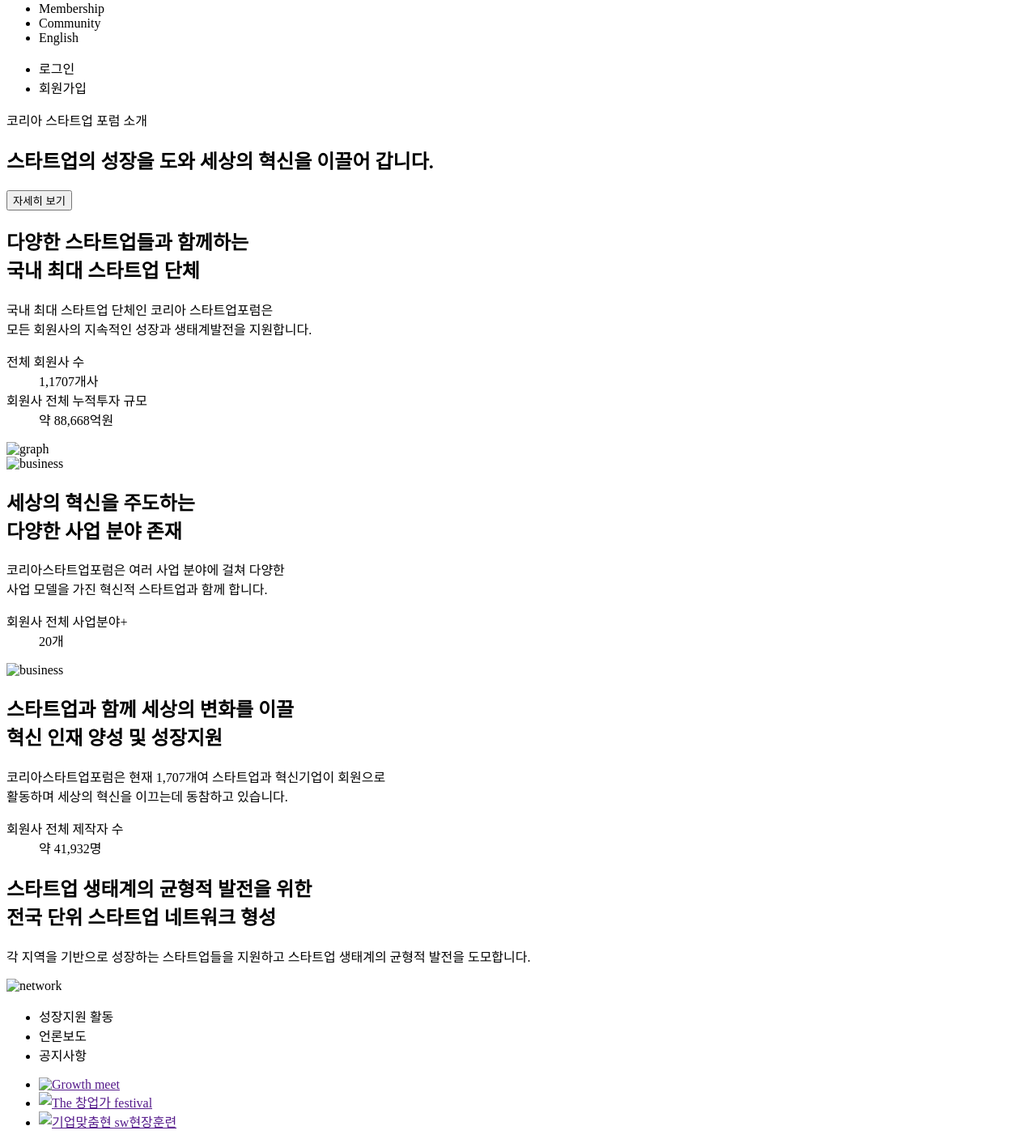
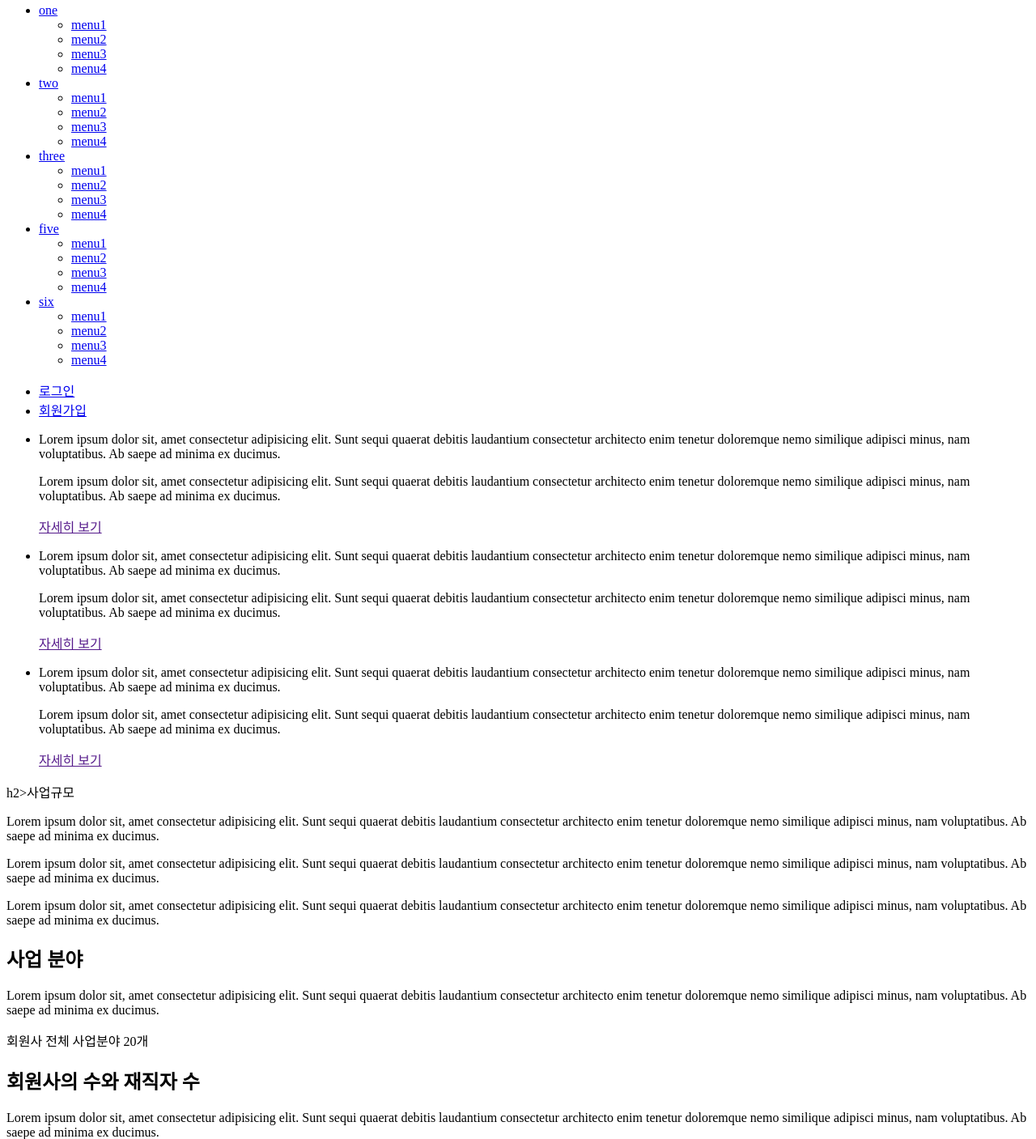
Before and after one commit to yoojin-park19/Frontend, a plain HTML site: page 과제/example2.html in a window 1280 px wide. Shown: the part 76-1483 px from the top of the page at 81% size. Drawn offline with Linux system fonts and the light colour scheme.

Commit message:
Add files via upload

```diff
--- a/과제/example2.html
+++ b/과제/example2.html
@@ -4,127 +4,223 @@
     <meta charset="UTF-8">
     <meta http-equiv="X-UA-Compatible" content="IE=edge">
     <meta name="viewport" content="width=device-width, initial-scale=1.0">
-    <title></title>
+    <title>hello world</title>
 </head>
 <body>
+    <h1>hello world</h1>
+    <nav>
+        <ul>
+            <li><a href="#">one</a>
+                <ul>
+                    <li><a href="#">menu1</a></li>
+                    <li><a href="#">menu2</a></li>
+                    <li><a href="#">menu3</a></li>
+                    <li><a href="#">menu4</a></li>
+                </ul>
+            </li>
+            <li><a href="#">two</a>
+                <ul>
+                    <li><a href="#">menu1</a></li>
+                    <li><a href="#">menu2</a></li>
+                    <li><a href="#">menu3</a></li>
+                    <li><a href="#">menu4</a></li>
+                </ul>
+            </li>
+            <li><a href="#">three</a>
+                <ul>
+                    <li><a href="#">menu1</a></li>
+                    <li><a href="#">menu2</a></li>
+                    <li><a href="#">menu3</a></li>
+                    <li><a href="#">menu4</a></li>
+                </ul>
+            </li>
+            <li><a href="#">five</a>
+                <ul>
+                    <li><a href="#">menu1</a></li>
+                    <li><a href="#">menu2</a></li>
+                    <li><a href="#">menu3</a></li>
+                    <li><a href="#">menu4</a></li>
+                </ul>
+            </li>
+            <li><a href="#">six</a>
+                <ul>
+                    <li><a href="#">menu1</a></li>
+                    <li><a href="#">menu2</a></li>
+                    <li><a href="#">menu3</a></li>
+                    <li><a href="#">menu4</a></li>
+                </ul>
+            </li>
+        </ul>
+        <ul>
+            <li><a href="#">로그인</a></li>
+            <li><a href="#">회원가입</a></li>
+        </ul>
+    </nav>
     <header>
-        <div class="logo"><img src="" alt="logo"></div>
         <ul>
-            <li>Forum</li>
-            <li>News</li>
-            <li>Membership</li>
-            <li>Community</li>
-            <li>English</li>
-        </ul class="login">
-        <ul>
-            <li>로그인</li>
-            <li>회원가입</li>
+            <!-- slide 1 -->
+            <li>
+                <p>Lorem ipsum dolor sit, amet consectetur adipisicing elit. Sunt sequi quaerat debitis laudantium consectetur architecto enim tenetur doloremque nemo similique adipisci minus, nam voluptatibus. Ab saepe ad minima ex ducimus.</p>
+
+                <p>
+                    Lorem ipsum dolor sit, amet consectetur adipisicing elit. Sunt sequi quaerat debitis laudantium consectetur architecto enim tenetur doloremque nemo similique adipisci minus, nam voluptatibus. Ab saepe ad minima ex ducimus.
+                </p>
+                <a href="">자세히 보기</a>
+            </li>
+            <!-- slide 2 -->
+            <li>
+                <p>
+                    Lorem ipsum dolor sit, amet consectetur adipisicing elit. Sunt sequi quaerat debitis laudantium consectetur architecto enim tenetur doloremque nemo similique adipisci minus, nam voluptatibus. Ab saepe ad minima ex ducimus.
+                </p>
+                <p>
+                    Lorem ipsum dolor sit, amet consectetur adipisicing elit. Sunt sequi quaerat debitis laudantium consectetur architecto enim tenetur doloremque nemo similique adipisci minus, nam voluptatibus. Ab saepe ad minima ex ducimus.
+                </p>
+                <a href="">자세히 보기</a>
+            </li>
+            <!-- slide 3 -->
+            <li>
+            <p>Lorem ipsum dolor sit, amet consectetur adipisicing elit. Sunt sequi quaerat debitis laudantium consectetur architecto enim tenetur doloremque nemo similique adipisci minus, nam voluptatibus. Ab saepe ad minima ex ducimus.</p>
+
+            <p>
+                Lorem ipsum dolor sit, amet consectetur adipisicing elit. Sunt sequi quaerat debitis laudantium consectetur architecto enim tenetur doloremque nemo similique adipisci minus, nam voluptatibus. Ab saepe ad minima ex ducimus.
+            </p>
+            <a href="">자세히 보기</a>
+            </li>
         </ul>
     </header>
     <main>
-        <section>
-            <p>코리아 스타트업 포럼 소개</p>
-            <h1>스타트업의 성장을 도와 세상의 혁신을 이끌어 갑니다.</h1>
-            <button type="button">자세히 보기</button>
+        <section>h2>사업규모</h2>
+            <p>
+                Lorem ipsum dolor sit, amet consectetur adipisicing elit. Sunt sequi quaerat debitis laudantium consectetur architecto enim tenetur doloremque nemo similique adipisci minus, nam voluptatibus. Ab saepe ad minima ex ducimus.
+            </p>
+
+            <p>
+                Lorem ipsum dolor sit, amet consectetur adipisicing elit. Sunt sequi quaerat debitis laudantium consectetur architecto enim tenetur doloremque nemo similique adipisci minus, nam voluptatibus. Ab saepe ad minima ex ducimus.
+            </p>
+
+            <p>
+                Lorem ipsum dolor sit, amet consectetur adipisicing elit. Sunt sequi quaerat debitis laudantium consectetur architecto enim tenetur doloremque nemo similique adipisci minus, nam voluptatibus. Ab saepe ad minima ex ducimus.
+            </p>
         </section>
         <section>
-            <h2>다양한 스타트업들과 함께하는<br>
-                <strong>국내 최대 스타트업 단체</strong>
-            </h2>
+            <h2>사업 분야</h2>
             <p>
-                국내 최대 스타트업 단체인 코리아 스타트업포럼은<br>
-                모든 회원사의 지속적인 성장과 생태계발전을 지원합니다.
+                Lorem ipsum dolor sit, amet consectetur adipisicing elit. Sunt sequi quaerat debitis laudantium consectetur architecto enim tenetur doloremque nemo similique adipisci minus, nam voluptatibus. Ab saepe ad minima ex ducimus.
             </p>
-            <dl>
-                <dt>전체 회원사 수</dt>
-                <dd>1,1707개사</dd>
-                <dt>회원사 전체 누적투자 규모</dt>
-                <dd>약 88,668억원</dd>
-            </dl>
-            <img src="" alt="graph">
+            <p>
+                회원사 전체 사업분야
+                20개
+            </p>
         </section>
         <section>
-            <img src="" alt="business">
-            <h2>세상의 혁신을 주도하는<br>
-                <strong>다양한 사업 분야 존재</strong>
-            </h2>
+            <h2>회원사의 수와 재직자 수</h2>
             <p>
-                코리아스타트업포럼은 여러 사업 분야에 걸쳐 다양한<br>
-                사업 모델을 가진 혁신적 스타트업과 함께 합니다.
+                Lorem ipsum dolor sit, amet consectetur adipisicing elit. Sunt sequi quaerat debitis laudantium consectetur architecto enim tenetur doloremque nemo similique adipisci minus, nam voluptatibus. Ab saepe ad minima ex ducimus.
+
             </p>
-            <dl>
-                <dt>회원사 전체 사업분야+</dt>
-                <dd>20개</dd>
-            </dl>
+            <p>
+                Lorem ipsum dolor sit, amet consectetur adipisicing elit. Sunt sequi quaerat debitis laudantium consectetur architecto enim tenetur doloremque nemo similique adipisci minus, nam voluptatibus. Ab saepe ad minima ex ducimus.
+            </p>
         </section>
         <section>
-            <img src="" alt="business">
-            <h2>스타트업과 함께 세상의 변화를 이끌<br>
-                <strong>혁신 인재 양성 및 성장지원</strong>
-            </h2>
+            <h2>균형 발전 도모</h2>
             <p>
-                코리아스타트업포럼은 현재 1,707개여 스타트업과 혁신기업이 회원으로<br>
-                활동하며 세상의 혁신을 이끄는데 동참하고 있습니다.
+                Lorem ipsum dolor sit, amet consectetur adipisicing elit. Sunt sequi quaerat debitis laudantium consectetur architecto enim tenetur doloremque nemo similique adipisci minus, nam voluptatibus. Ab saepe ad minima ex ducimus.
             </p>
-            <dl>
-                <dt>회원사 전체 제작자 수</dt>
-                <dd>약 41,932명</dd>
-            </dl>
         </section>
         <section>
-            <h2>스타트업 생태계의 균형적 발전을 위한<br>
-                <strong>전국 단위 스타트업 네트워크 형성</strong>
-            </h2>
-            <p>
-                각 지역을 기반으로 성장하는 스타트업들을 지원하고 스타트업 생태계의 균형적 발전을 도모합니다.
-            </p>
-            <img src="" alt="network">
+            <h2>회사소식</h2>
+            <article>
+                <h3>성장지원 활동</h3>
+                <ul>
+                    <li>
+                        <figure>
+                            <img src="" alt="">
+                            <figcaption></figcaption>
+                        </figure>
+                        <h4>제목</h4>
+                        <p>내용</p>
+                    </li>
+                    <li>
+                        <figure>
+                            <img src="" alt="">
+                            <figcaption></figcaption>
+                        </figure>
+                        <h4>제목</h4>
+                        <p>내용</p>
+                    </li>
+                    <li>
+                        <figure>
+                            <img src="" alt="">
+                            <figcaption></figcaption>
+                        </figure>
+                        <h4>제목</h4>
+                        <p>내용</p>
+                    </li>
+                </ul>
+            </article>
+            <article>
+                <h3>언론보도</h3>
+            </article>
+            <article>
+                <h3>공지사항</h3>
+            </article>
         </section>
-        <article>
-            <ul>
-                <li>성장지원 활동</li>
-                <li>언론보도</li>
-                <li>공지사항</li>
-            </ul>
-            <ul>
-                <li>
-                   <a href="">
-                        <img src="" alt="Growth meet">
-                   </a>
-                </li>
-                <li>
-                    <a href="">
-                         <img src="" alt="The 창업가 festival">
-                    </a>
-                 </li>
-                 <li>
-                    <a href="">
-                         <img src="" alt="기업맞춤현 sw현장훈련">
-                    </a>
-                 </li>
-            </ul>
-        </article>
     </main>
     <footer>
-        <div class="logo"><img src="" alt="logo"></div>
-        <div>
-            <address>06628 서울특별시 서초구 강남대로 311 드림플러스 강남 1018호</address>
-            <p>hi@kstartupforum.org 02-6211-9400</p>
-            <p>개인정보처리방침</p>
-        </div>
+        <h2>주소 및 연락처</h2>
+        <address>
+            <p>1111 서울특별시 강남스타일 1111호</p>
+            <a href="mailto:hello@gggg.com">hello@gggg.com</a>
+            <a href="tel:33-1111-9999">33-1111-9999</a>
+        </address>
         <ul>
-            <li>포럼소개</li>
-            <li>가입안내</li>
-            <li>성장지원 활동</li>
-            <li>회원사 혜택</li>
-            <li>연회비 납부 안내</li>
-            <li>뉴스레터 신청</li>
+            <li>
+                <a href="#">
+                    개인정보처리방침
+                </a>
+            </li>
+            <li>
+                <a href="#">
+                    포럼소개
+                </a>
+            </li>
+            <li>
+                <a href="#">
+                    가입안내
+                </a>
+            </li>
+            <li>
+                <a href="#">
+                    성장지원 활동
+                </a>
+            </li>
+            <li>
+                <a href="#">
+                    회원사 혜택
+                </a>
+            </li>
+            <li>
+                <a href="#">
+                    연회비 납부 안내
+                </a>
+            </li>
+            <li>
+                <a href="#">
+                    뉴스레터 신청
+                </a>
+            </li>
         </ul>
         <ul>
-            <li><a href="">페이스북 바로가기</a></li>
-            <li><a href="">포스트 바로가기</a></li>
+            <li>
+                <a href="#">얼굴책</a>
+            </li>
+            <li>
+                <a href="#">카카오채널</a>
+            </li>
         </ul>
-        <p>Copyright 2021.Korea Startup Forum all rights reserved.</p>
+
     </footer>
+<a href="#">Copyright 2021. Korea Startup Forum. all rights reserved.</a>
 </body>
 </html>
```
